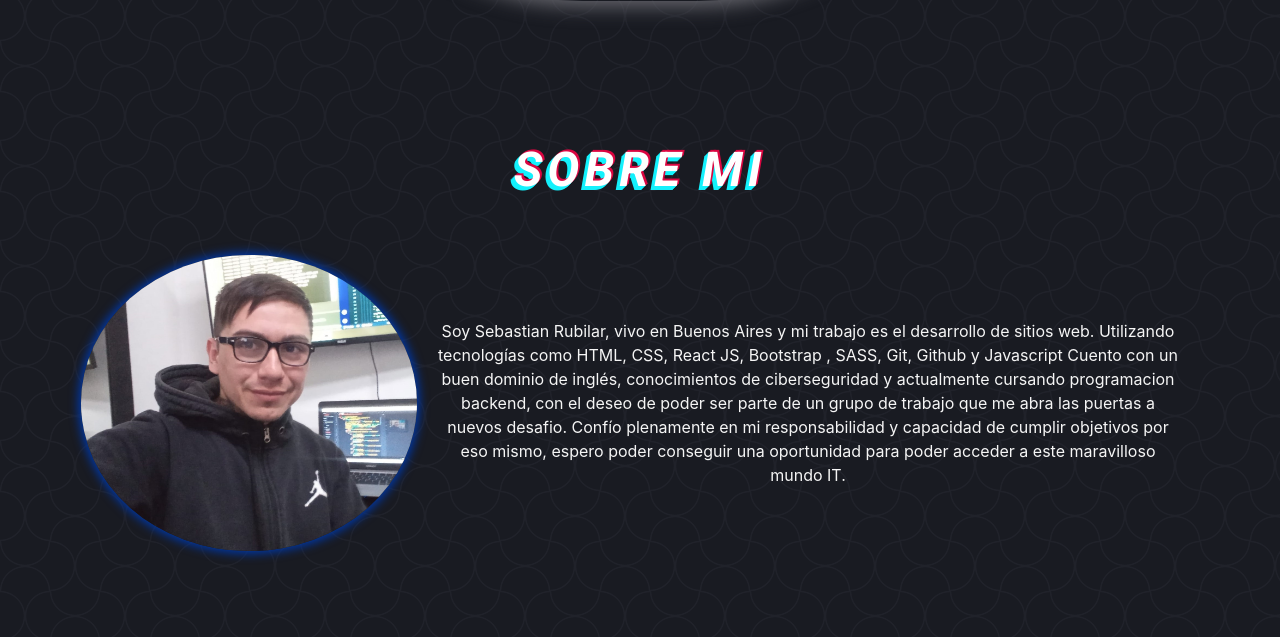
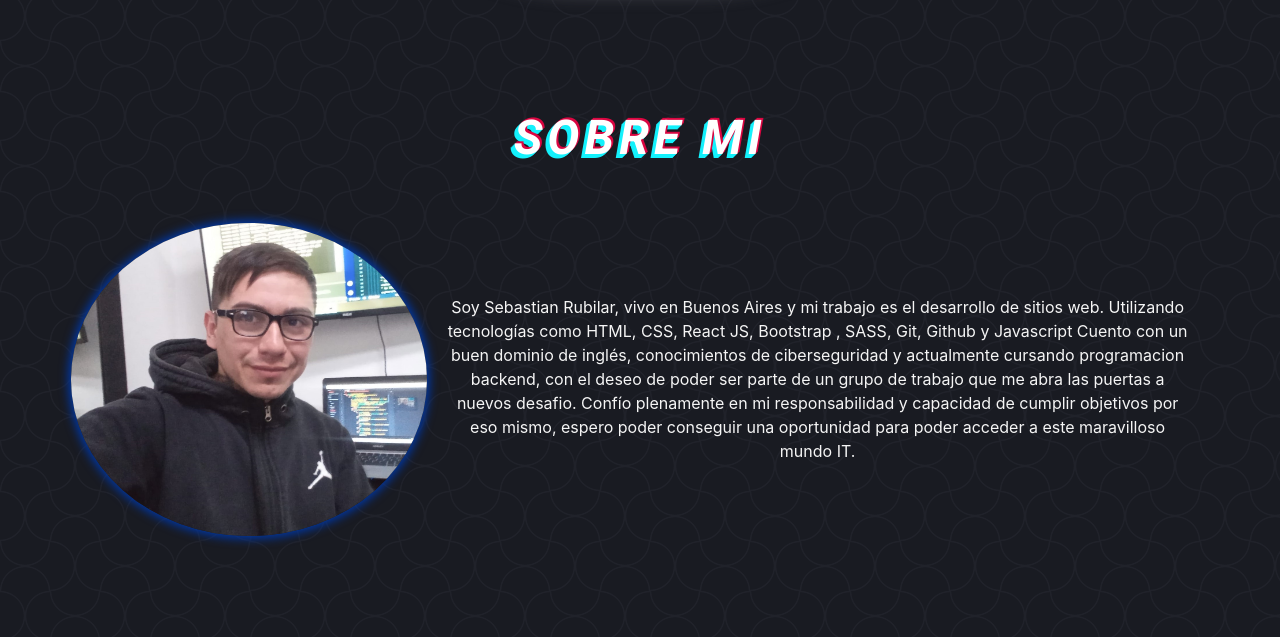
Before and after one commit to rub1lar/Porfo, a plain HTML site: page index.html in a window 1280 px wide. Shown: the part 859-1496 px from the top of the page. Drawn offline with nearby package versions, Linux system fonts and the light colour scheme.

Commit message:
comiteada

```diff
--- a/style.css
+++ b/style.css
@@ -30,7 +30,7 @@ section {
   margin: auto;
 }
 .divSobreMi{
-  padding: 2rem;
+
   margin-top: 4rem;
 }
 .flex {
@@ -123,11 +123,6 @@ font-size: 2rem;
 
 
 
-  section {
-    width: 100vw;
-    height: auto;
-padding-top: 1REM;
-  }
 
   body {
     align-items: center;
@@ -199,7 +194,7 @@ padding-top: 1REM;
   .nav > .nav-links > a:hover {
     border-radius: 30px;
     height: 3rem;
-    background:  rgba(137, 138, 140, 0.878) ;
+    /* background:  rgba(137, 138, 140, 0.878) ;  */
   }
 
   .nav > #nav-check {
```
